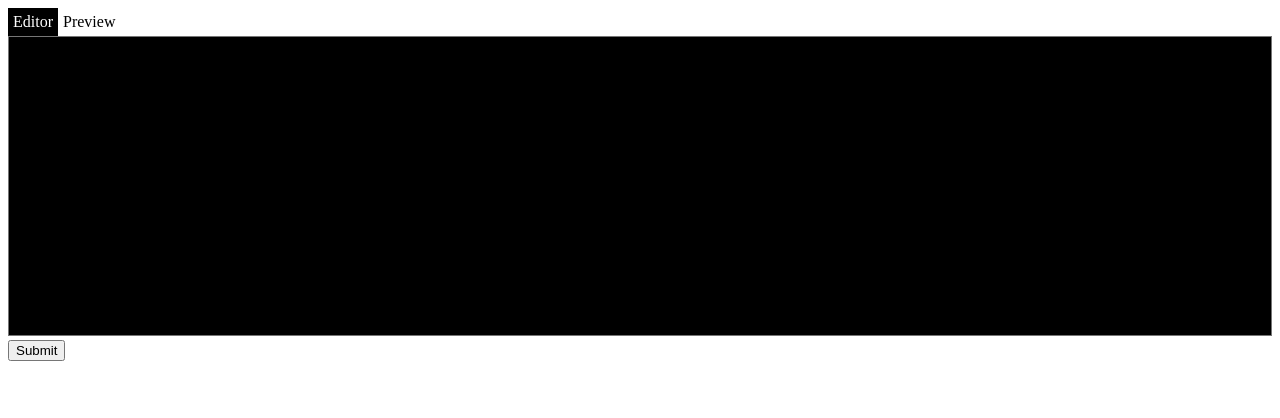
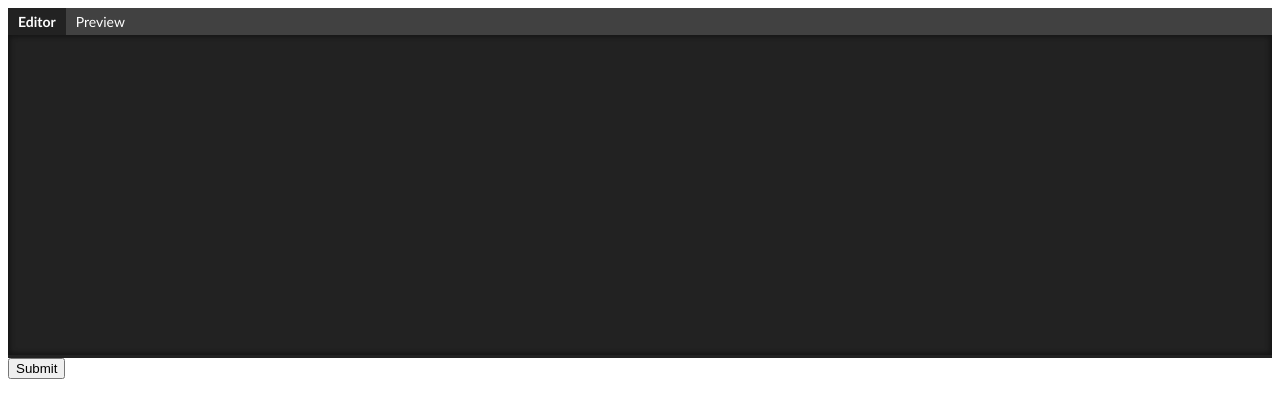
Before and after one commit to dilshansameera/JadEdit, a plain HTML site: page sample/test.html in a window 1280 px wide. Drawn offline with Linux system fonts and the light colour scheme.

Commit message:
Style fixes and tab key fix

```diff
--- a/src/jadedit.js
+++ b/src/jadedit.js
@@ -27,7 +27,7 @@
 	};
 
 	EVENTS.registerEditorEvents(editorElements);
-	KEYSTROKE_HANDLER.enableTab(editorElements.editor);
+	KEYSTROKE_HANDLER.enableTab(editorElements);
 
 	PROCESSOR.setCurrentProcessor('jade');
 	KEYSTROKE_HANDLER.enablePreview(editorElements);
--- a/src/modules/keystroke_handler.js
+++ b/src/modules/keystroke_handler.js
@@ -7,9 +7,9 @@ var KEYSTROKE_HANDLER = (function (PROCESSOR) {
 	// Enables tab key functionality in the editor
 	// ==========================================
 
-	keystrokeHandler.enableTab = function(editor)
+	keystrokeHandler.enableTab = function(editorElements)
 	{
-		editor.keydown = function (e) {
+		editorElements.editor.onkeydown = function (e) {
 			if (e.keyCode === 9) {
 				var val = this.value,
 					start = this.selectionStart,
--- a/src/styles/default.css
+++ b/src/styles/default.css
@@ -1,14 +1,20 @@
 #jadedit-container {
-
+	font-family: Candara, Calibri, Segoe, "Segoe UI", Optima, Arial, sans-serif;
+	font-size: 14px;
+	border: 0;
+	padding: 0;
+	margin: 0;
+	color: white;
 }
 
 #jadedit-container #jadedit-button-controls {
+	background-color: rgb(65, 65, 65);
 
 }
 
 #jadedit-container #jadedit-button-controls div {
 	display: inline-block;
-			padding: 5px;
+	padding: 5px 10px;
 }
 
 #jadedit-container #jadedit-button-controls div:hover {
@@ -16,28 +22,38 @@
 }
 
 #jadedit-container #jadedit-button-controls .chosen {
-			background-color: black;
-			color: white;
+	background-color: rgb(34, 34,34);
+	font-weight: bold;
 }
 
 #jadedit-container #jadedit-editor-container {
-
+	background-color: rgb(34, 34, 34);
 }
 
 #jadedit-container #jadedit-editor-container #jadedit-editor {
+	font-family: consolas;
 	font-size: 1em;
-			background-color: black;
+	border: none;
+	background-color: rgb(34, 34, 34);
+	border-collapse: collapse;
 	color: white;
 	padding: 10px;
 	width: 100%;
-			height: 300px;
+	height: 320px;
 	-webkit-box-sizing: border-box; /* Safari/Chrome, other WebKit */
-			-moz-box-sizing: border-box;    /* Firefox, other Gecko */
-			box-sizing: border-box;         /* Opera/IE 8+ */
+	-moz-box-sizing: border-box; /* Firefox, other Gecko */
+	box-sizing: border-box; /* Opera/IE 8+ */
 	resize: none;
+	outline: none;
+	-webkit-box-shadow: 0 0 5px 2px rgb(20, 20, 20) inset;
+	-ms-box-shadow: 0 0 5px 2px rgb(20, 20, 20) inset;
+	box-shadow: 0 0 5px 2px rgb(20, 20, 20) inset;
 }
 
 #jadedit-container #jadedit-editor-container #jadedit-preview {
 	padding: 10px;
-
+	height: 300px;
+	-webkit-box-shadow: 0 0 5px 2px rgb(20, 20, 20) inset;
+	-ms-box-shadow: 0 0 5px 2px rgb(20, 20, 20) inset;
+	box-shadow: 0 0 5px 2px rgb(20, 20, 20) inset;
 }
```
Also changed, not shown: src/modules/jade_processor.js (+7 -0 lines). Lines whose indentation alone changed are shown as unchanged.
